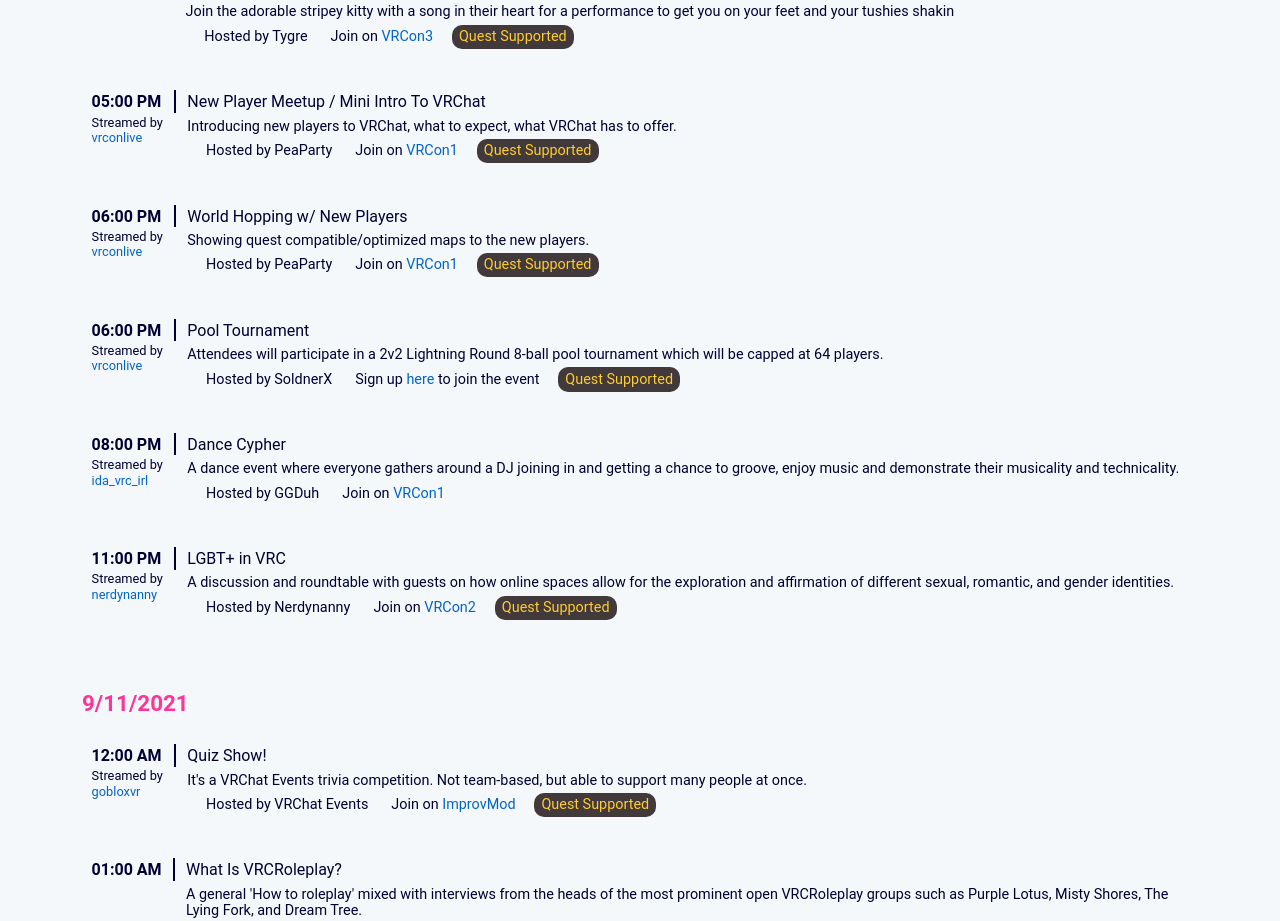
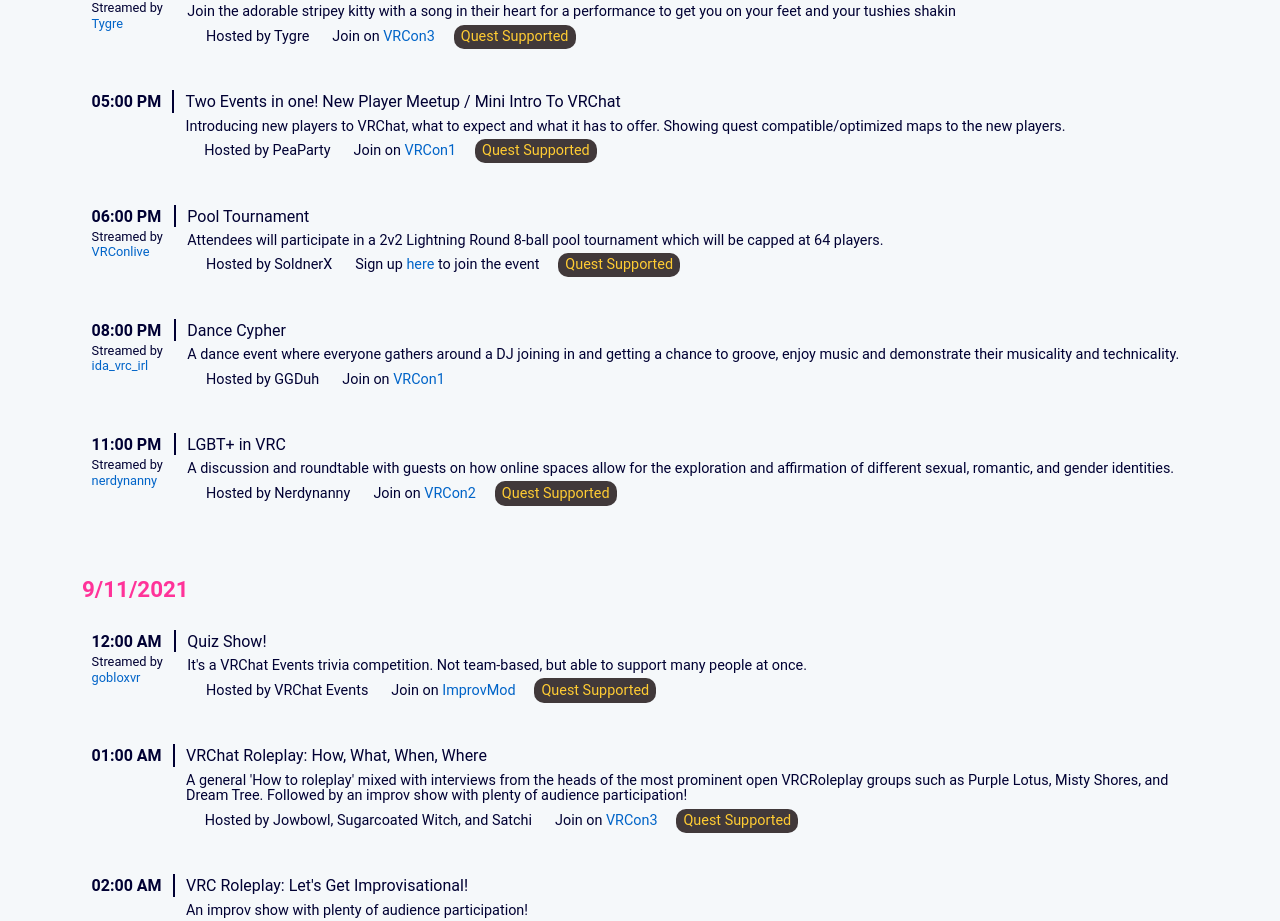
Before and after one commit to EnzeyNet/vrcon-website, a Svelte app: page / in a window 1280 px wide. Shown: the part 2679-3600 px from the top of the page. Built offline with nearby package versions, Linux system fonts and the light colour scheme.

Commit message:
Update event details

```diff
--- a/src/Client/data/eventsData.js
+++ b/src/Client/data/eventsData.js
@@ -4,16 +4,16 @@ const data = [
         timeStart: new Date('2021-09-09T17:00:00-04:00'),
         timeEnd:   new Date('2021-09-09T18:00:00-04:00'),
         name: 'Opening Ceremony',
-        description: 'Join the VRCon team and celebrate with us as we open the doors to VRCon 2021!',
-        liveStreamHost: 'vrconlive',
+        description: 'Join the VRCon team and celebrate with us as we open the doors to VRCon 2021! You can watch this event twitch via twitch.com/VRConlive ',
+        liveStreamHost: 'VRConlive',
         hostedBy: 'VRCon',
     },
     {
         timeStart: new Date('2021-09-09T18:00:00-04:00'),
         timeEnd:   new Date('2021-09-09T19:00:00-04:00'),
         name: 'Guided Tour',
-        description: 'Streamed tour of VRCon by members of the staff team.',
-        liveStreamHost: 'vrconlive',
+        description: 'Streamed tour of VRCon by members of the staff team. You can watch this event twitch via twitch.com/VRConlive',
+        liveStreamHost: 'VRConlive',
         hostedBy: 'VRCon',
     },
     {
@@ -22,9 +22,8 @@ const data = [
         name: 'Muse Concert Series with Special Guests',
         description: 'Spectate the Muse concert with live performances and special guests!',
         joinOn: 'VRCon2',
-        liveStreamHost: 'vrconlive',
+        liveStreamHost: 'tfmjonny',
         hostedBy: 'Muse',
-        isQuestCompatible: true,
     },
     {
         timeStart: new Date('2021-09-09T21:00:00-04:00'),
@@ -32,7 +31,7 @@ const data = [
         name: 'Science outreach in VR',
         description: 'Join AstroRabbit\'s talk about their experiences in teaching STEM topics in VRChat',
         joinOn: 'VRCon3',
-        liveStreamHost: 'vrconlive',
+        liveStreamHost: 'VRConlive',
         hostedBy: 'AstroRabbit',
         isQuestCompatible: true,
     },
@@ -42,7 +41,7 @@ const data = [
         name: 'How to Combined ALL your VRC Worlds into ONE',
         description: 'A talk about world optimization by Air In',
         joinOn: 'VRCon1',
-        liveStreamHost: 'vrconlive',
+        liveStreamHost: 'VRConlive',
         hostedBy: 'Air In',
         isQuestCompatible: true,
     },
@@ -58,10 +57,11 @@ const data = [
     {
         timeStart: new Date('2021-09-10T04:00:00-04:00'),
         timeEnd:   new Date('2021-09-10T05:00:00-04:00'),
-        name: 'Film Festival Watch Party',
-        description: 'Join us to watch submissions for the VRCon Film Festival!',
+        name: 'Hook Junkers',
+        description: 'A grapple hook adventure through an alien landscape, a world by Blueasis and Phasedragon.',
         joinOn: 'VRCon2',
         hostedBy: 'VRCon',
+        isQuestCompatible: true,
     },
     {
         timeStart: new Date('2021-09-10T05:00:00-04:00'),
@@ -103,7 +103,7 @@ const data = [
         description: 'A guided tour of our worlds and a meet and greet with various members and our staff.',
         joinOn: 'VRCon1',
         hostedBy: 'Waifuwehr Community',
-        liveStreamHost: 'vrconlive',
+        liveStreamHost: 'VRConlive',
     },
     {
         timeStart: new Date('2021-09-10T10:00:00-04:00'),
@@ -122,25 +122,15 @@ const data = [
         description: 'Join the adorable stripey kitty with a song in their heart for a performance to get you on your feet and your tushies shakin',
         joinOn: 'VRCon3',
         hostedBy: 'Tygre',
+        liveStreamHost: 'Tygre',
         isQuestCompatible: true,
     },
     {
         timeStart: new Date('2021-09-10T13:00:00-04:00'),
-        timeEnd:   new Date('2021-09-10T14:00:00-04:00'),
-        name: 'New Player Meetup / Mini Intro To VRChat',
-        description: 'Introducing new players to VRChat, what to expect, what VRChat has to offer.',
+        timeEnd:   new Date('2021-09-10T15:00:00-04:00'),
+        name: 'Two Events in one! New Player Meetup / Mini Intro To VRChat',
+        description: 'Introducing new players to VRChat, what to expect and what it has to offer. Showing quest compatible/optimized maps to the new players.',
         joinOn: 'VRCon1',
-        liveStreamHost: 'vrconlive',
-        hostedBy: 'PeaParty',
-        isQuestCompatible: true,
-    },
-    {
-        timeStart: new Date('2021-09-10T14:00:00-04:00'),
-        timeEnd:   new Date('2021-09-10T15:00:00-04:00'),
-        name: 'World Hopping w/ New Players',
-        description: 'Showing quest compatible/optimized maps to the new players.',
-        joinOn: 'VRCon1',
-        liveStreamHost: 'vrconlive',
         hostedBy: 'PeaParty',
         isQuestCompatible: true,
     },
@@ -149,7 +139,7 @@ const data = [
         timeEnd:   new Date('2021-09-10T16:00:00-04:00'),
         name: 'Pool Tournament',
         description: 'Attendees will participate in a 2v2 Lightning Round 8-ball pool tournament which will be capped at 64 players.',
-        liveStreamHost: 'vrconlive',
+        liveStreamHost: 'VRConlive',
         hostedBy: 'SoldnerX',
         signUp: 'https://smash.gg/vrconpool',
         isQuestCompatible: true,
@@ -186,8 +176,8 @@ const data = [
     {
         timeStart: new Date('2021-09-10T21:00:00-04:00'),
         timeEnd:   new Date('2021-09-10T22:00:00-04:00'),
-        name: 'What Is VRCRoleplay?',
-        description: 'A general \'How to roleplay\' mixed with interviews from the heads of the most prominent open VRCRoleplay groups such as Purple Lotus, Misty Shores, The Lying Fork, and Dream Tree.',
+        name: 'VRChat Roleplay: How, What, When, Where',
+        description: 'A general \'How to roleplay\' mixed with interviews from the heads of the most prominent open VRCRoleplay groups such as Purple Lotus, Misty Shores, and Dream Tree. Followed by an improv show with plenty of audience participation!',
         joinOn: 'VRCon3',
         hostedBy: 'Jowbowl, Sugarcoated Witch, and Satchi',
         isQuestCompatible: true,
@@ -214,7 +204,7 @@ const data = [
         timeStart: new Date('2021-09-11T04:00:00-04:00'),
         timeEnd:   new Date('2021-09-11T05:00:00-04:00'),
         name: 'Quest World Hop',
-        description: 'Murder is a classic social deduction game. One man has an intent to murder everyone! It is up to you to survive and take down the murderer before he takes you down.',
+        description: 'Join us as we explore quest compatible worlds!',
         joinOn: 'VRCon2',
         hostedBy: 'VRCon',
         isQuestCompatible: true,
@@ -226,8 +216,7 @@ const data = [
         description: 'This event will let you learn and experience the PVP side of VRChat with an intricate melee and ranged combat system.',
         joinOn: 'VRCon3',
         hostedBy: 'Citrus0range',
-        liveStreamHost: 'vrconlive',
-        isQuestCompatible: true,
+        liveStreamHost: 'VRConlive',
     },
     {
         timeStart: new Date('2021-09-11T06:00:00-04:00'),
@@ -236,7 +225,7 @@ const data = [
         description: 'Secure. Contain Protect. Learn about this secretive organization that studies the paranormal and protects the metaverse from it!',
         joinOn: 'VRCon1',
         hostedBy: 'SCP Community',
-        liveStreamHost: 'vrconlive',
+        liveStreamHost: 'VRConlive',
     },
     {
         timeStart: new Date('2021-09-11T07:00:00-04:00'),
@@ -245,7 +234,7 @@ const data = [
         description: 'Freeze! The Loli Police department is on the scene! Learn how VRChat\'s largest roleplay police department works and get an inside peek into the day-to-day operations and roleplay opportunities.',
         joinOn: 'VRCon2',
         hostedBy: 'LPD Community',
-        liveStreamHost: 'vrconlive',
+        liveStreamHost: 'VRConlive',
     },
     {
         timeStart: new Date('2021-09-11T08:00:00-04:00'),
@@ -254,7 +243,7 @@ const data = [
         description: 'Come and relax while listening to stories performed by Magnanix.',
         joinOn: 'VRCon3',
         hostedBy: 'Magnanix',
-        liveStreamHost: 'vrconlive',
+        liveStreamHost: 'VRConlive',
         isQuestCompatible: true,
     },
     {
@@ -264,13 +253,14 @@ const data = [
         description: 'Support and lessons for voice training, both for more feminine and masculine tones. Get a full rundown on how the vocal systems work, the areas of interest, and how to start lessons and training for people\'s preferred voice tone and range. Learn specifics of vocal ranges, techniques to achieve certain tones and styles, and exercises attendees can take with them to continue in their own time.',
         joinOn: 'VRCon1',
         hostedBy: 'VirtuaLilly',
+        isQuestCompatible: true,
     },
     {
         timeStart: new Date('2021-09-11T10:00:00-04:00'),
         timeEnd:   new Date('2021-09-11T11:00:00-04:00'),
         name: 'Two events in one! Finding Your Voice in VR',
         description: 'A small workshop featuring vocal warm-ups as well as critiques for individuals\' voices in VRChat and tips for what they can do to improve their desired sound.',
-        joinOn: 'VRCon2',
+        joinOn: 'VRCon1',
         hostedBy: 'Frosted Fricks & Fizzi/Furtrap',
         liveStreamHost: 'frostedfricks',
         isQuestCompatible: true,
@@ -282,7 +272,7 @@ const data = [
         description: 'Learn the Dos and Don\'ts of Deaf culture with Fearlesskoolaid!',
         joinOn: 'VRCon3',
         hostedBy: 'Fearlesskoolaid',
-        liveStreamHost: 'vrconlive',
+        liveStreamHost: 'VRConlive',
         isQuestCompatible: true,
     },
     {
@@ -290,9 +280,9 @@ const data = [
         timeEnd:   new Date('2021-09-11T13:00:00-04:00'),
         name: 'Saturday Squats',
         description: 'Stay healthy as we squat the Saturday away together. Don\'t forget to bring water!',
-        joinOn: 'VRCon1',
+        joinOn: 'SquatBot',
         hostedBy: 'Doublegoose & 1029Chris',
-        liveStreamHost: 'vrconlive',
+        liveStreamHost: 'VRConlive',
         isQuestCompatible: true,
     },
     {
@@ -337,7 +327,7 @@ const data = [
         timeStart: new Date('2021-09-11T16:00:00-04:00'),
         timeEnd:   new Date('2021-09-11T18:00:00-04:00'),
         name: 'Open RP for New comers',
-        description: '',
+        description: 'Purple Lotus presents an open RolePlay opportunity for all. Audience members are invited to experience an in-character night at our Casino with our experienced staff and enjoy unexpected and fully interactive RP events throughout the session!',
         joinOn: 'VRCon1',
         hostedBy: 'Purple Lotus Community',
     },
@@ -355,7 +345,7 @@ const data = [
         timeEnd:   new Date('2021-09-11T21:00:00-04:00'),
         name: 'Talent Show',
         description: 'Show off  your crazy, impressive, or wacky Talents and avatars!',
-        liveStreamHost: 'vrconlive',
+        liveStreamHost: 'VRConlive',
         hostedBy: 'SoldnerX Kuro',
         isQuestCompatible: true,
         signUp: 'https://forms.gle/FBVKiX9YMKpSejLT7',
@@ -375,7 +365,7 @@ const data = [
         description: 'A routine involving deep warmup and stretching, followed by mixed strength and technique pole dance training',
         joinOn: 'VRCon3',
         hostedBy: 'Archantos',
-        liveStreamHost: 'vrconlive',
+        liveStreamHost: 'VRConlive',
         isQuestCompatible: true,
     },
     {
@@ -457,12 +447,12 @@ const data = [
     },
     {
         timeStart: new Date('2021-09-12T11:00:00-04:00'),
-        timeEnd:   new Date('2021-09-12T12:30:00-04:00'),
-        name: 'Find your Voice: voice training workshop',
-        description: 'Support and lessons for voice training, both for more feminine and masculine tones. Get a full rundown on how the vocal systems work, the areas of interest, and how to start lessons and training for people\'s preferred voice tone and range. Learn specifics of vocal ranges, techniques to achieve certain tones and styles, and exercises attendees can take with them to continue in their own time.',
+        timeEnd:   new Date('2021-09-12T13:00:00-04:00'),
+        name: 'VRCon Film Festival',
+        description: 'Grab your popcorn and settle in as we watch submissions to the VRCon Film Festival!',
         joinOn: 'VRCon3',
         hostedBy: 'VRCon',
-        liveStreamHost: 'virtualilly',
+        liveStreamHost: 'VRConlive',
         isQuestCompatible: true,
     },
     {
@@ -480,7 +470,7 @@ const data = [
         description: 'We will hold a class with different teachers to show bits and pieces of their language. ',
         joinOn: 'VRCon1',
         hostedBy: 'Fearlesskoolaid',
-        liveStreamHost: 'vrconlive',
+        liveStreamHost: 'VRConlive',
         isQuestCompatible: true,
     },
     {
@@ -499,8 +489,7 @@ const data = [
         description: 'A hands-on class introducing the basics and advanced techniques for operating virtual camera \'VRCLens\' created by Hirabiki. This workshop is perfect for photography & film enthusiasts interested in getting the best out of their camera. VRCLens avatar will be provided at the event. ',
         joinOn: 'VRCon1',
         hostedBy: 'Joe Hunting (Little Poe)',
-        liveStreamHost: 'vrconlive',
-        isQuestCompatible: true,
+        liveStreamHost: 'VRConlive',
     },
     {
         timeStart: new Date('2021-09-12T16:00:00-04:00'),
@@ -516,10 +505,10 @@ const data = [
         timeStart: new Date('2021-09-12T17:00:00-04:00'),
         timeEnd:   new Date('2021-09-12T18:00:00-04:00'),
         name: 'MrCreepyPasta’s Storytime',
-        description: 'Live telling of Horror Stories. ',
+        description: 'Gather round the campfire boils and ghouls and MrCreepyPasta will tell you stories that will give you nightmares for years to come. Taken from stories around the internet and some of your favorites from YouTube, listen as the one and only blue man retells them in the iconic voice you\'ve come to know and love.',
         joinOn: 'VRCon3',
         hostedBy: 'MrCreepyPasta',
-        liveStreamHost: 'vrconlive',
+        liveStreamHost: 'VRConlive',
         isQuestCompatible: true,
     },
     {
@@ -529,7 +518,7 @@ const data = [
         description: 'Q & A For the VRChat Movie',
         joinOn: 'VRCon1',
         hostedBy: 'The VRChat Movie Team',
-        liveStreamHost: 'vrconlive',
+        liveStreamHost: 'VRConlive',
         isQuestCompatible: true,
     },
     {
@@ -539,7 +528,7 @@ const data = [
         description: 'VR Thought Party or The Choice to Abandon Biological Reality',
         joinOn: 'VRCon2',
         hostedBy: 'AK0 from StressLevelZero',
-        liveStreamHost: 'vrconlive',
+        liveStreamHost: 'VRConlive',
         isQuestCompatible: true,
     },
     {
@@ -565,9 +554,9 @@ const data = [
         timeStart: new Date('2021-09-12T22:00:00-04:00'),
         timeEnd:   new Date('2021-09-12T23:00:00-04:00'),
         name: 'Closing Ceremony',
-        description: 'Join the VRCon team as we recap many of the unforgettable moments from this weekend.',
+        description: 'Join the VRCon team as we recap many of the unforgettable moments from this weekend. You can watch this event twitch via twitch.com/VRConlive!',
         hostedBy: 'VRCon',
-        liveStreamHost: 'vrconlive',
+        liveStreamHost: 'VRConlive',
     },
 ]
 
```
